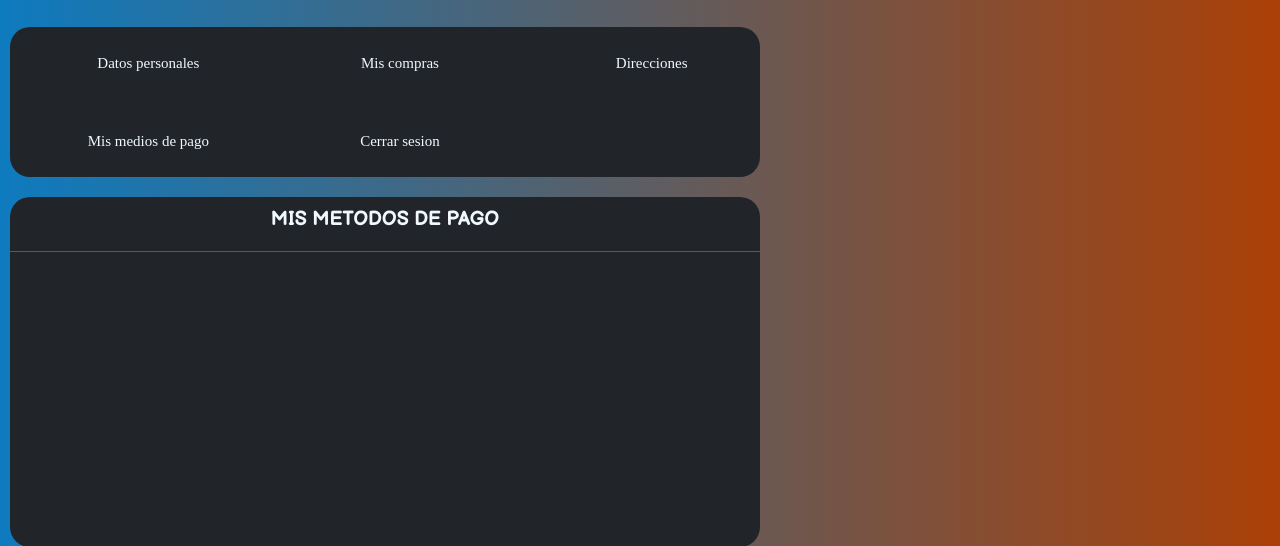
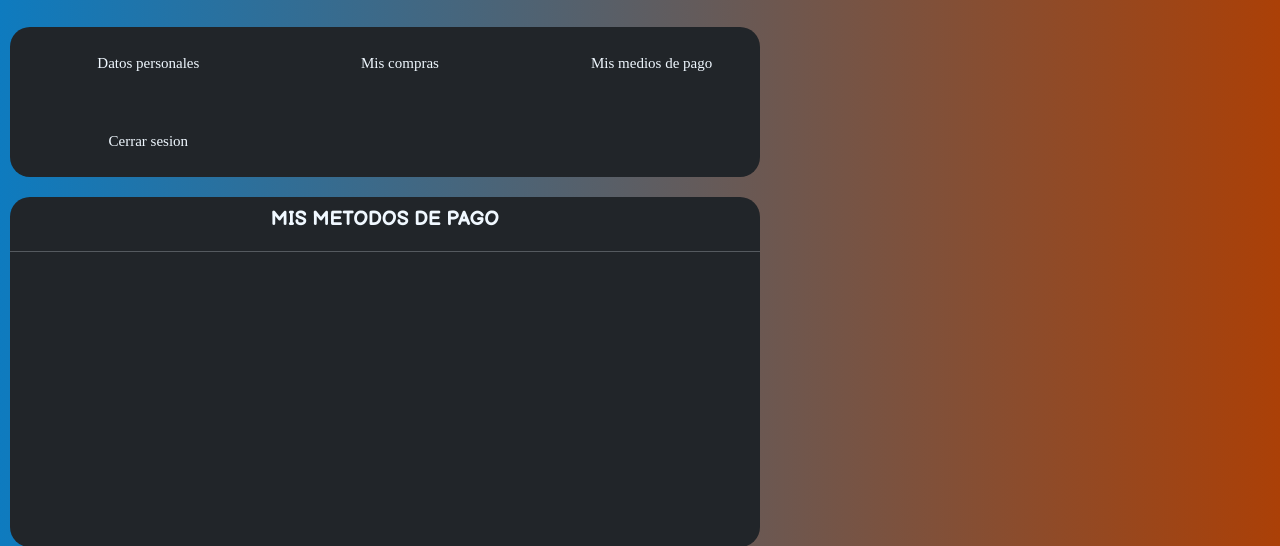
Before and after one commit to dazzlevar/Prueba_4, a Django app: page /settings/metodos_de_pago/ in a window 1280 px wide. Shown: the part 173-719 px from the top of the page. Run offline with Django 4.2, Linux system fonts and the light colour scheme; a user stored in the database is signed in; some libraries are stand-ins or nearby versions.

Commit message:
tengo sueño

```diff
--- a/app/static/css/responsive_4_2.css
+++ b/app/static/css/responsive_4_2.css
@@ -172,7 +172,7 @@
         margin-top: 0.3rem;
     }
 
-    .configuracion__direcciones, .configuracion__menuBtn_2, .configuracion__pago {
+    .configuracion__menuBtn_2, .configuracion__pago {
         width: 39rem;
         margin-left: 1rem;
     }
@@ -370,7 +370,7 @@
         margin-left: 1rem;
     }
 
-    .configuracion__direcciones, .configuracion__pago {
+    .configuracion__pago {
         width: 75rem;
         height: 35rem;
     }
--- a/app/templates/app/settings/settings_base_2.html
+++ b/app/templates/app/settings/settings_base_2.html
@@ -26,13 +26,6 @@
                     </a>
                 </li>
                 <li>
-                    <a class="configuracion__links" href="{% url 'direcciones' %}">
-                        <div class="configuracion__linksSpace">
-                            <p>Direcciones</p>
-                        </div>
-                    </a>
-                </li>
-                <li>
                     <a class="configuracion__links" href="{% url 'metodos_de_pago' %}">
                         <div class="configuracion__linksSpace">
                             <p>Mis medios de pago</p>
--- a/app/urls.py
+++ b/app/urls.py
@@ -2,7 +2,7 @@ from django.db import router
 from django.urls import path, include
 from .views import SuscripcionViewset, home, registro, contacto, agregar_producto, listar_productos, \
     modificar_producto, eliminar_producto, catalogo, clima, pagar, settings, \
-    historial, direcciones, metodos_de_pago, agregar_sub, \
+    historial, metodos_de_pago, agregar_sub, \
     listar_sub, eliminar_sub, error_404, agregar_categoria, listar_categorias, modificar_categoria, eliminar_categoria, \
     listar_usuarios, eliminar_usuario,  agregar_despacho, listar_despacho, historial_usuario, modificar_despacho, eliminar_despacho
 from .viewsLogin import login
@@ -36,9 +36,7 @@ urlpatterns = [
     # SETTINGS
     path('settings/', settings, name = 'settings'),
     path('settings/historial/', historial, name = 'historial'),
-    path('settings/direcciones/', direcciones, name = 'direcciones'),
     path('settings/metodos_de_pago/', metodos_de_pago, name = 'metodos_de_pago'),
-    # path('settings/despacho/', despacho, name = 'despacho'),
     path('pagar', pagar, name = 'pagar'),
     # SUSCRIPCION
     path('agregar-sub/', agregar_sub, name = "agregar_sub"),
--- a/app/views.py
+++ b/app/views.py
@@ -22,8 +22,6 @@ class Tipo_subViewset(viewsets.ModelViewSet):
 
 def home(request):
     return render(request, 'app/home.html')
-def widget(request):
-    return render(request, 'app/carro/widget.html')
 
 def catalogo(request):
     productos = Producto.objects.all()
@@ -262,10 +260,6 @@ def settings(request):
 def historial(request):
     return render(request, 'app/settings/settings_historial.html')
 
-@login_required
-def direcciones(request):
-    return render(request, 'app/settings/settings_direcciones.html')
-
 
 @login_required
 def metodos_de_pago(request):
--- a/carro/carro.py
+++ b/carro/carro.py
@@ -23,7 +23,7 @@ class Carro:
                     value["cantidad"] = value["cantidad"]+1
                     value["precio"] = float(value["precio"])+producto.precioProducto
                     break
-        self.guardar_carro()
+        self. guardar_carro()
 
     def guardar_carro(self):
         self.session["carro"] = self.carro
--- a/pendientes.txt
+++ b/pendientes.txt
@@ -1 +1,2 @@
 - Permitir generar descuentos o promociones en la página principal (rol = adm) y hacer que estos descuentos sean validos al pagar
+-
```
Also changed, not shown: app/models.py (+5 -5 lines), app/templates/app/settings/settings_direcciones.html (deleted, +0 -16 lines), app/migrations/0010_producto_descuento_alter_producto_cantidadproducto_and_more.py (added).
